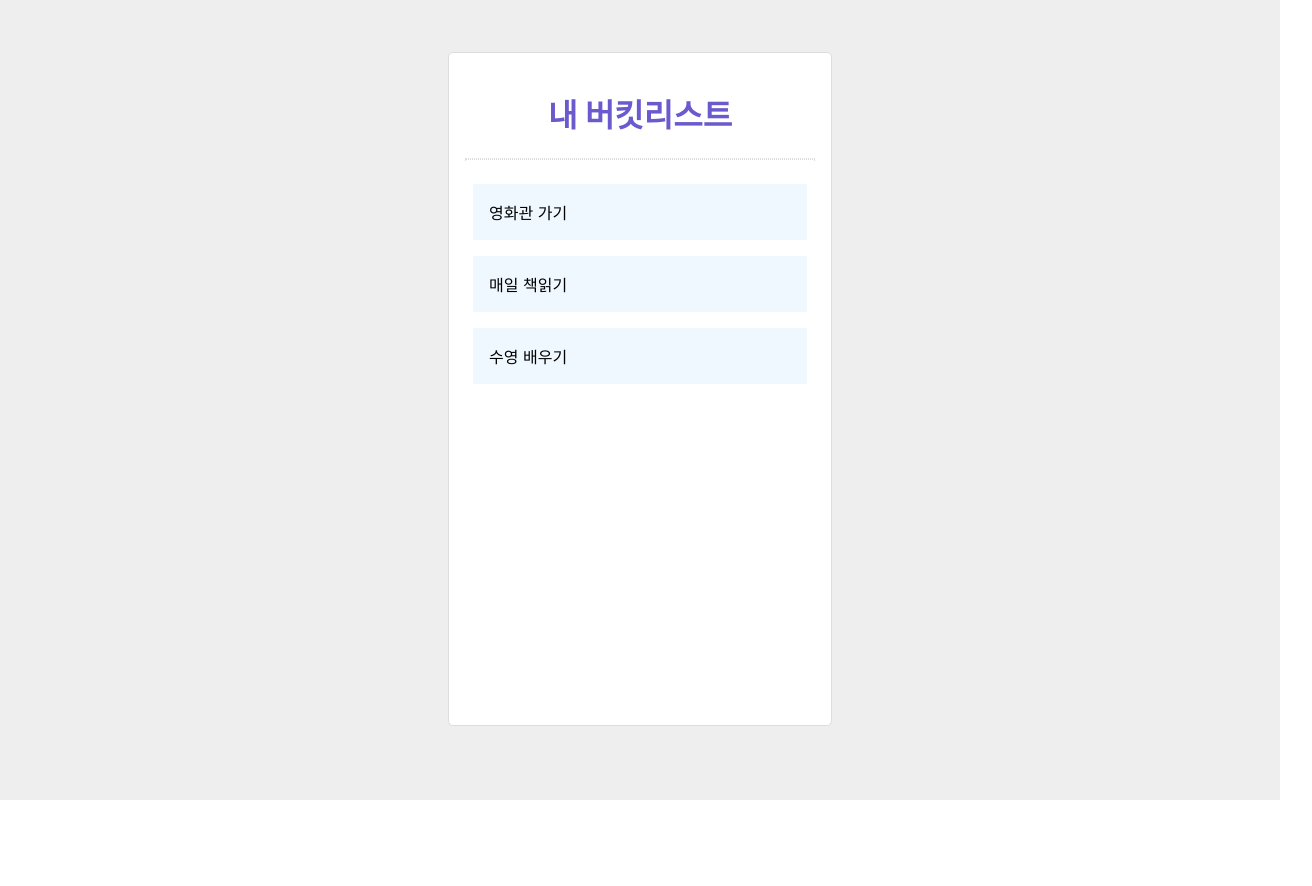
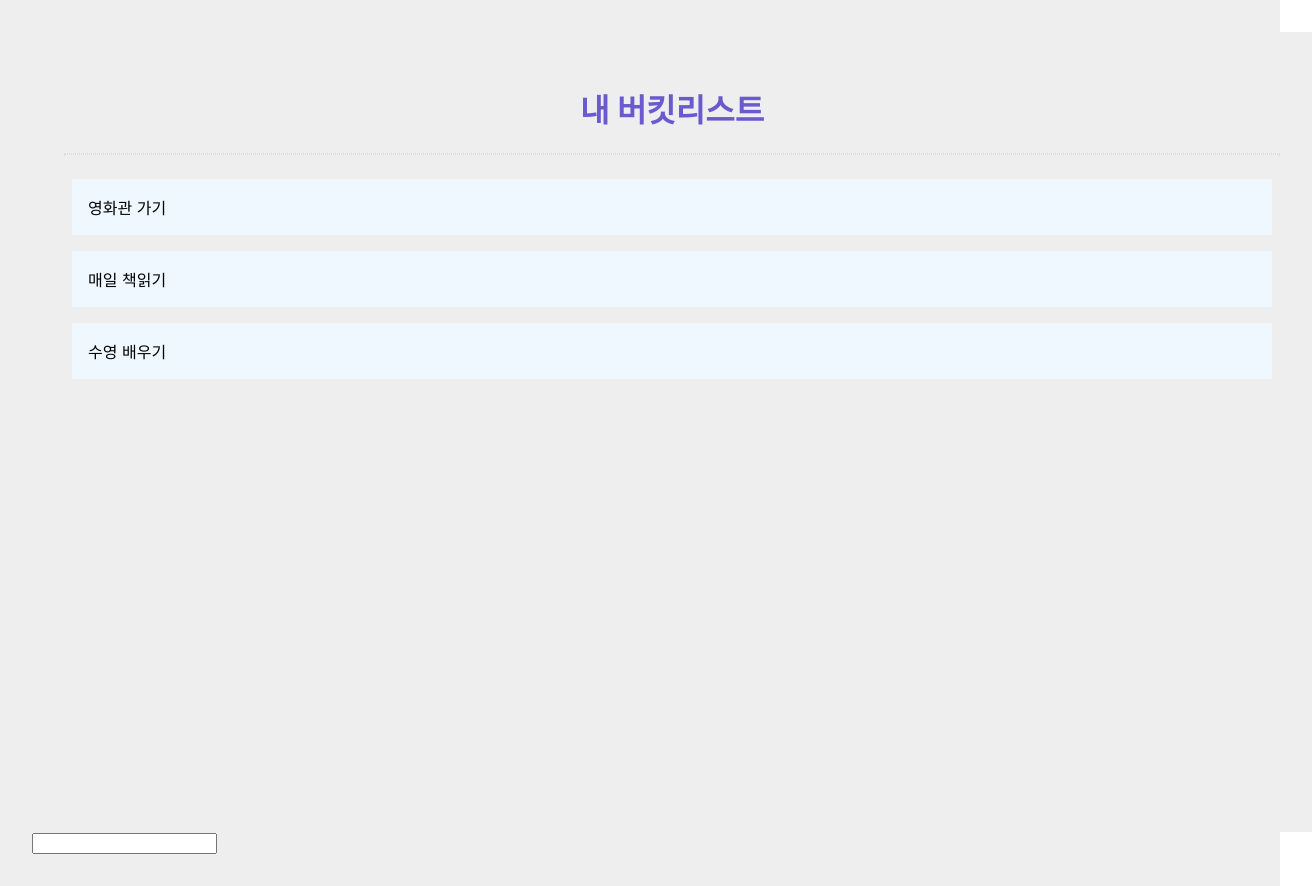
Before and after one commit to sonhosu/React-spartaCoding-, a React (Create React App) app: page / in a window 1280 px wide. Shown: the whole page, 1312 px wide, since content can reach past the window. Before the commit the page ends 800 px from the top, so only its background shows below. Built offline with nearby package versions, Linux system fonts and the light colour scheme.

Commit message:
React.createRef()사용

```diff
--- a/src/App.js
+++ b/src/App.js
@@ -16,6 +16,12 @@ class App extends React.Component {
     this.state = {
       list: ['영화관 가기', '매일 책읽기', '수영 배우기'],
     };
+
+    this.text= React.createRef();
+  }
+
+  componentDidMount(){
+    console.log(this.text);
   }
 
   // 랜더 함수 안에 리액트 엘리먼트를 넣어줍니다!
@@ -25,14 +31,19 @@ class App extends React.Component {
 
       return (
       <div className="App">
-        <div className="container">
-            <h1 className="title">내 버킷리스트</h1>
-            <hr className="line"/>
+        <Container>
+            <Title>내 버킷리스트</Title>
+            <Line />
             {/* 컴포넌트를 넣어줍니다. */}
             {/* <컴포넌트 명 [props 명]={넘겨줄 것(리스트, 문자열, 숫자, ...)}/> */}
             <BucketList list={this.state.list} />
+        </Container>
+
+        <div>
+          <input type="text" ref={this.text}/>
         </div>
       </div>
+
     );
   }
 }
```
